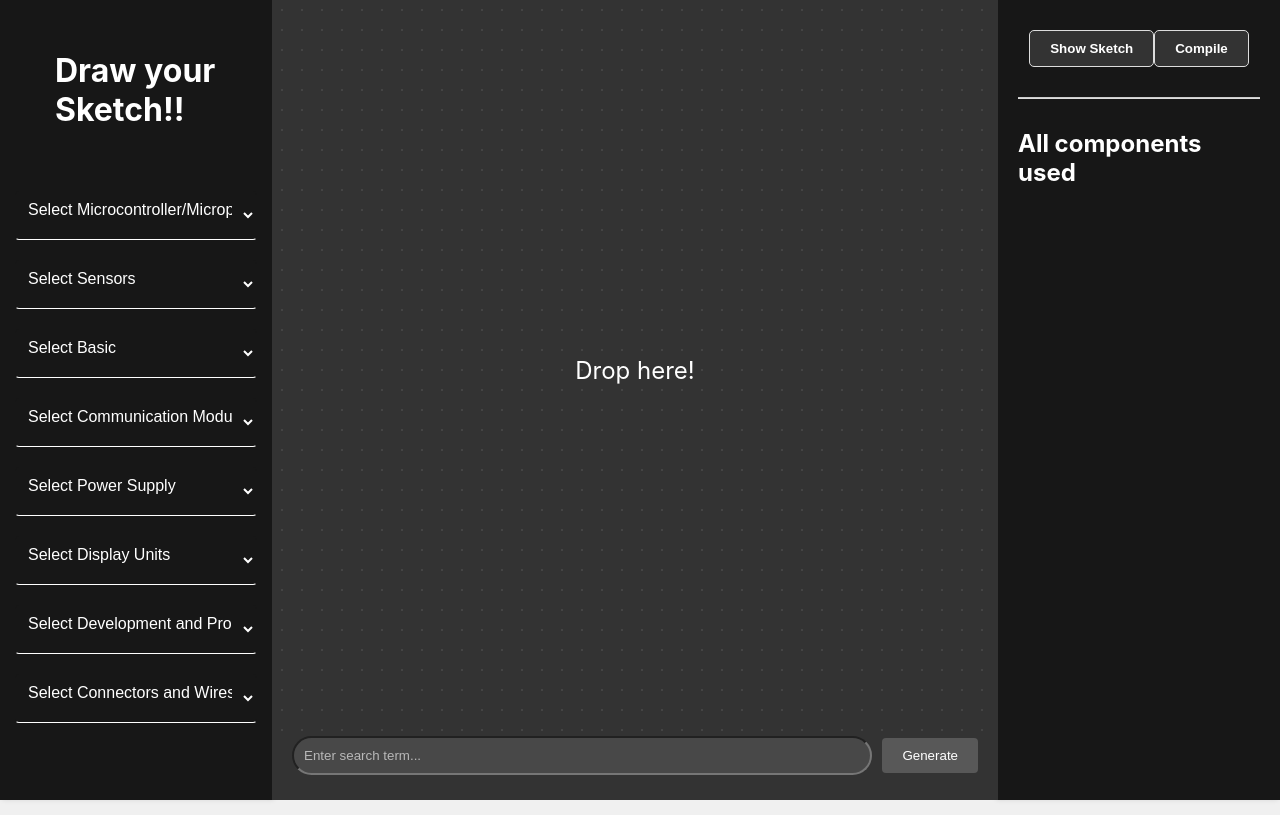
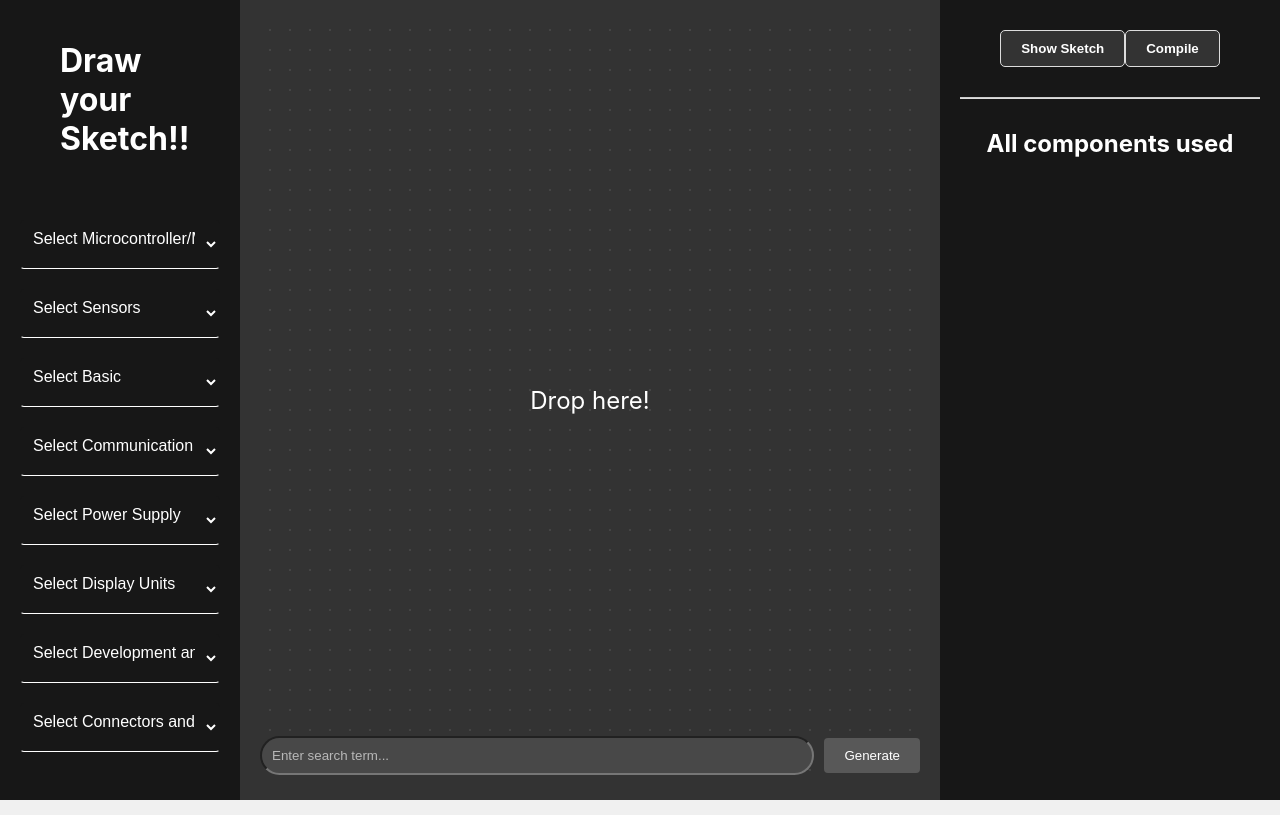
Before and after one commit to jishnu-baruah/firmDev, a React (Create React App) app in the folder frontend/firmfront/: page / in a window 1280 px wide. Built offline with nearby package versions, Linux system fonts and the light colour scheme.

Commit message:
Final commit before submission

```diff
--- a/frontend/firmfront/src/App.css
+++ b/frontend/firmfront/src/App.css
@@ -393,3 +393,31 @@ hr {
   color: #B8B8B8;
   font-weight:500;
 }
+
+
+
+
+
+
+
+.app-container {
+  display: flex;
+  height: 100vh;
+}
+
+.sidebar {
+  width: 200px;
+  padding: 20px;
+}
+
+.drop-zone-container {
+  flex: 1;
+  position: relative;
+  overflow: auto;
+  padding: 20px;
+}
+
+.right-column {
+  width: 300px;
+  padding: 20px;
+}
--- a/frontend/firmfront/src/App.js
+++ b/frontend/firmfront/src/App.js
@@ -1,7 +1,7 @@
-
 // import React, { useState, useRef } from 'react';
 // import DropZone from './DropZone';
 // import EditPopup from './EditPopup';
+
 // import hardwareCategories from './hardwareCategories';
 // import { generateUniqueId } from './utils';
 // import Draggable from 'react-draggable';
@@ -17,6 +17,7 @@
 //   const [contextMenu, setContextMenu] = useState({ isVisible: false, position: { x: 0, y: 0 }, itemId: null });
 //   const [editingItem, setEditingItem] = useState(null);
 //   const [properties, setProperties] = useState({ name: '', pin: '', vcc: '', gnd: '' });
+//   // eslint-disable-next-line
 //   const [showDummyParagraph, setShowDummyParagraph] = useState(false);
 //   const dropZoneRef = useRef(null);
 //   const [sketchContent, setSketchContent] = useState('');
@@ -65,7 +66,8 @@
 //   };
 
 //   const handleGenerate = () => {
-//     alert(`Generating sketch for: ${searchTerm}`);
+//     // alert(`Generating sketch for: ${searchTerm}`);
+//     alert(`Click on the "Show Sketch" button to view the code`);
 //     // Add your logic to handle the search term and generate the sketch
 //   };
 
@@ -161,6 +163,8 @@
 
 
 
+
+
 import React, { useState, useRef } from 'react';
 import DropZone from './DropZone';
 import EditPopup from './EditPopup';
@@ -179,7 +183,6 @@ const App = () => {
   const [contextMenu, setContextMenu] = useState({ isVisible: false, position: { x: 0, y: 0 }, itemId: null });
   const [editingItem, setEditingItem] = useState(null);
   const [properties, setProperties] = useState({ name: '', pin: '', vcc: '', gnd: '' });
-  const [showDummyParagraph, setShowDummyParagraph] = useState(false);
   const dropZoneRef = useRef(null);
   const [sketchContent, setSketchContent] = useState('');
   const [isModalOpen, setIsModalOpen] = useState(false);
@@ -227,16 +230,13 @@ const App = () => {
   };
 
   const handleGenerate = () => {
-    setIsModalOpen(true); // Open the modal instead of alert
-    // Optionally, you can perform additional logic here before opening the modal
-  };
-
-  const closeModal = () => {
-    setIsModalOpen(false);
+    // alert(`Generating sketch for: ${searchTerm}`);
+    alert(`Click on the "Show Sketch" button to view the code`);
+    // Add your logic to handle the search term and generate the sketch
   };
 
   return (
-    <div className="app-container" onClick={() => setContextMenu({ isVisible: false, itemId: null })}>
+    <div className="app-container">
       <div className="sidebar">
         <h1 className="hhhh">Draw your Sketch!!</h1>
         {hardwareCategories.map((category, index) => (
@@ -314,10 +314,9 @@ const App = () => {
           }}
         />
       )}
-      <Modal isOpen={isModalOpen} onClose={closeModal}>
-        <div className="modal-content">
-          <p>Generating sketch for: <strong>{searchTerm}</strong></p>
-          {/* Add more content or actions as needed */}
+      <Modal isOpen={isModalOpen} onClose={() => setIsModalOpen(false)}>
+        <div className="code-display">
+          <pre>{sketchContent}</pre>
         </div>
       </Modal>
     </div>
--- a/frontend/firmfront/src/DropZone.js
+++ b/frontend/firmfront/src/DropZone.js
@@ -1,4 +1,3 @@
-
 import React, { useState, useEffect } from 'react';
 import { useDrop } from 'react-dnd';
 
--- a/frontend/firmfront/src/EditPopup.css
+++ b/frontend/firmfront/src/EditPopup.css
@@ -13,7 +13,7 @@
   }
 
   .popup-container {
-    background-color: white;
+    background-color: #282828;
     padding: 20px;
     border-radius: 8px;
     box-shadow: 0 2px 10px rgba(0, 0, 0, 0.1);
@@ -22,11 +22,13 @@
 
   .popup-container h3 {
     margin-top: 0;
+    color: white;
   }
 
   .popup-container label {
     display: block;
     margin-bottom: 10px;
+    color: white;
   }
 
   .popup-container input {
@@ -34,9 +36,17 @@
     padding: 8px;
     margin-top: 5px;
     margin-bottom: 10px;
+    display: flex;
+    background-color: #989898;
+
   }
 
   .popup-container button {
     padding: 10px 20px;
     margin-right: 10px;
+    background-color: #484848;
+    color: white;
   }
+  .popup-container button:hover {
+    background-color: #606060;
+  }
--- a/frontend/firmfront/src/SubComponentSelect.js
+++ b/frontend/firmfront/src/SubComponentSelect.js
@@ -1,4 +1,3 @@
-
 import React from 'react';
 
 const SubComponentSelect = ({ categoryName, components, onSelect }) => {
--- a/frontend/firmfront/src/hardwareCategories.js
+++ b/frontend/firmfront/src/hardwareCategories.js
@@ -3,7 +3,7 @@ const hardwareCategories = [
   {
     category: 'Microcontroller/Microprocessor',
     components: [
-        { id: 1, name: 'Arduino Uno', pin: 'A0-A5, D0-D13', img: {src:require("./assets/arduinoUno.png"),height: 400} },
+        { id: 1, name: 'Arduino Uno', pin: 'A0-A5, D0-D13', img: {src:require("./assets/arduinoUno.png"),height: 300} },
         { id: 2, name: 'Raspberry Pi', pin: 'GPIO1-GPIO40' },
         { id: 3, name: 'ESP32', pin: 'GPIO1-GPIO39' },
         { id: 4, name: 'STM32', pin: 'PA0-PA15, PB0-PB15' }
--- a/frontend/firmfront/src/utils.js
+++ b/frontend/firmfront/src/utils.js
@@ -1,9 +1,4 @@
-
-
 export const generateUniqueId = (() => {
   let count = 0;
   return (prefix = '') => `${prefix}${++count}`;
 })();
-
-
-// export const generateUniqueId = (baseId) => `${baseId}-${Date.now()}`;
```
Also changed, not shown: frontend/firmfront/src/Modal.js (+0 -22 lines).
